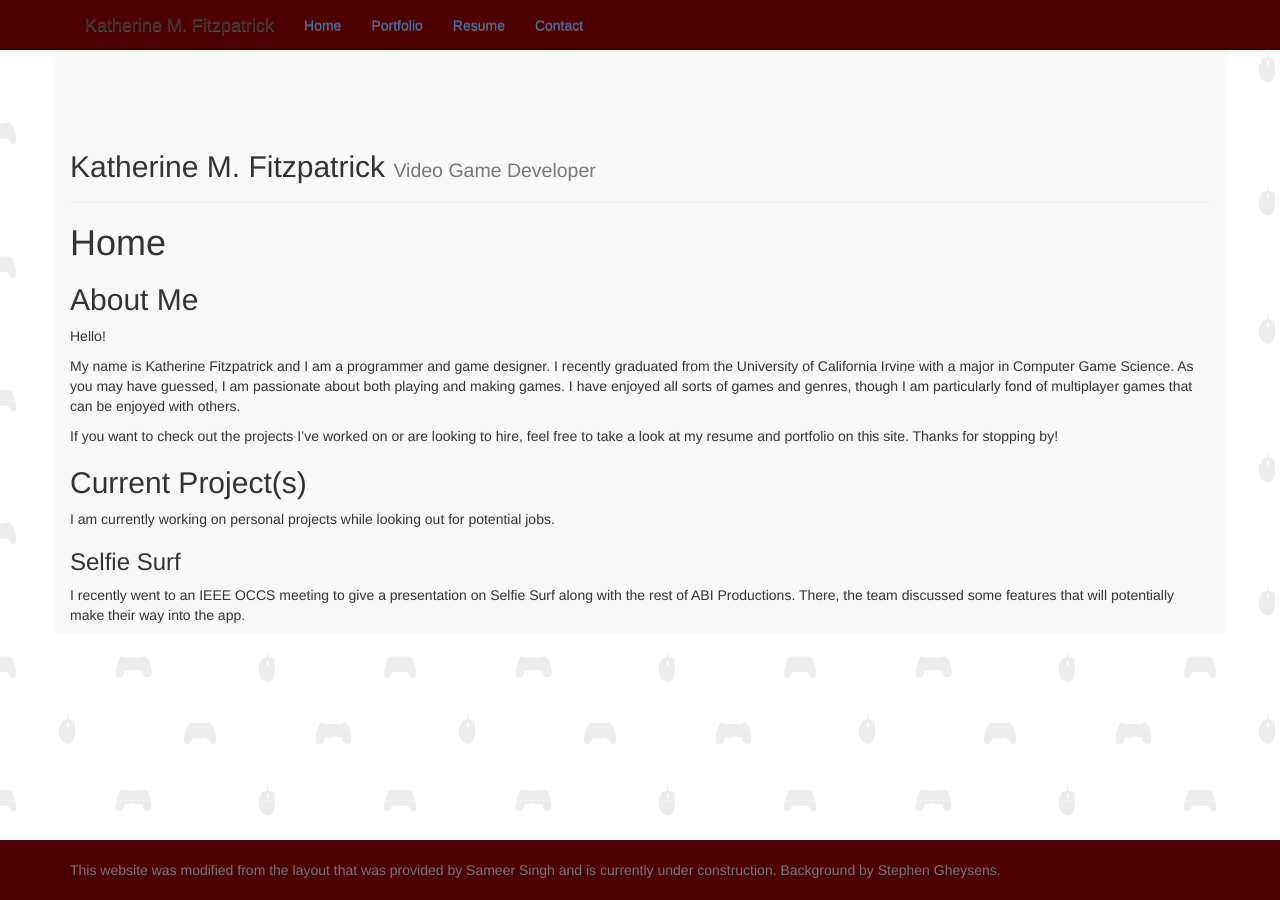
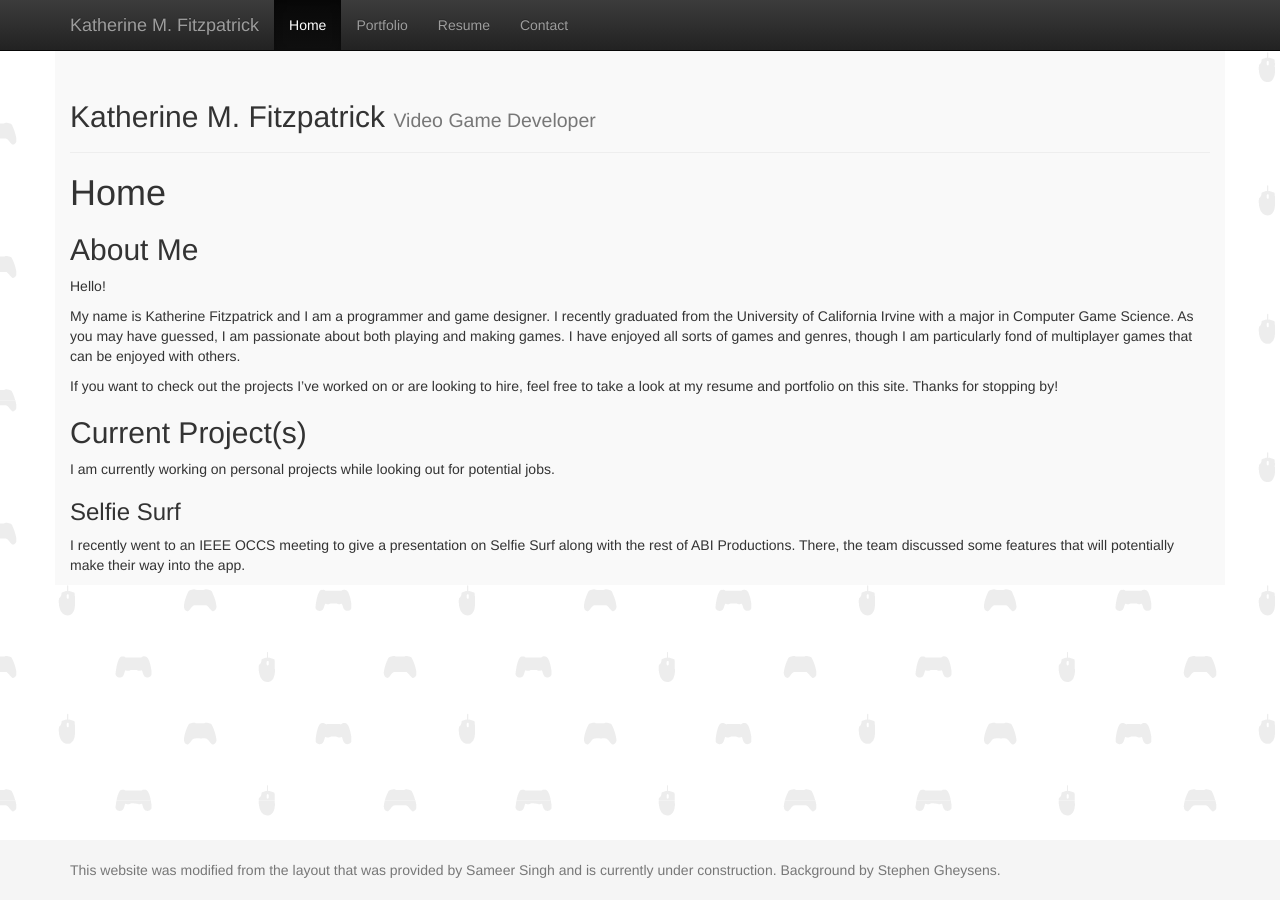
Before and after one commit to kathermf/kathermf.github.io, a Jekyll site: the page built from index.md, in a window 1280 px wide. Built offline with Jekyll 4.4.1, drawn with Linux system fonts in a browser that asks for light colours.

Commit message:
Trying to fix things because i give up again

```diff
--- a/_layouts/default.html
+++ b/_layouts/default.html
@@ -44,7 +44,7 @@
     <!-- Include all compiled plugins (below), or include individual files as needed -->
     <script src="https://maxcdn.bootstrapcdn.com/bootstrap/3.3.7/js/bootstrap.min.js" integrity="sha384-Tc5IQib027qvyjSMfHjOMaLkfuWVxZxUPnCJA7l2mCWNIpG9mGCD8wGNIcPD7Txa" crossorigin="anonymous"></script>
 
-    <nav class="navbar-top"> <!-- navbar navbar-inverse navbar-fixed-top -->
+    <nav class="navbar navbar-inverse navbar-fixed-top"> <!-- navbar navbar-inverse navbar-fixed-top -->
       <div class="container">
         <div class="navbar-header">
           <button type="button" class="navbar-toggle collapsed" data-toggle="collapse" data-target="#navbar" aria-expanded="false" aria-controls="navbar">
--- a/css/custom.css
+++ b/css/custom.css
@@ -14,8 +14,7 @@ body {
   width: 100%;
   /* Set the fixed height of the footer here */
   height: 60px;
-  background-color: #4D0000;
-  color: white;
+  background-color: #f5f5f5;
 }
 
 
@@ -34,19 +33,8 @@ body > .container {
 .footer > .container {
   padding-right: 15px;
   padding-left: 15px;
-  background-color: #4D0000;
-  color: white;
 }
 
 code {
   font-size: 80%;
 }
-
-.navbar-top {
-  background-color: #4D0000;
-}
-
-.navbar-top a.active {
-  background-color: #750000;
-  color: white;
-}
```
